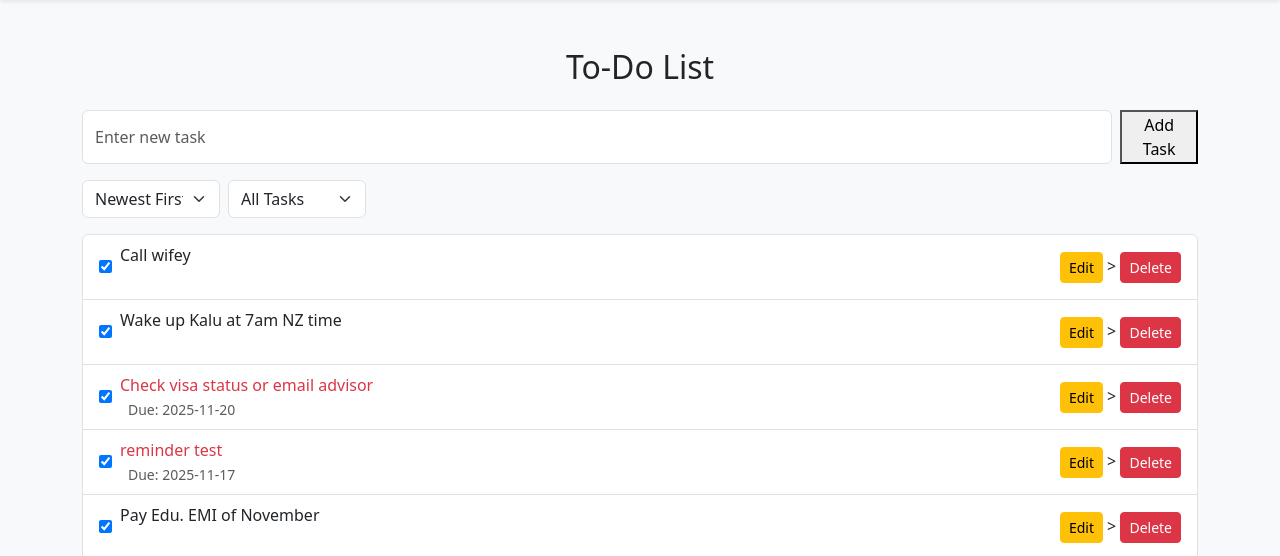
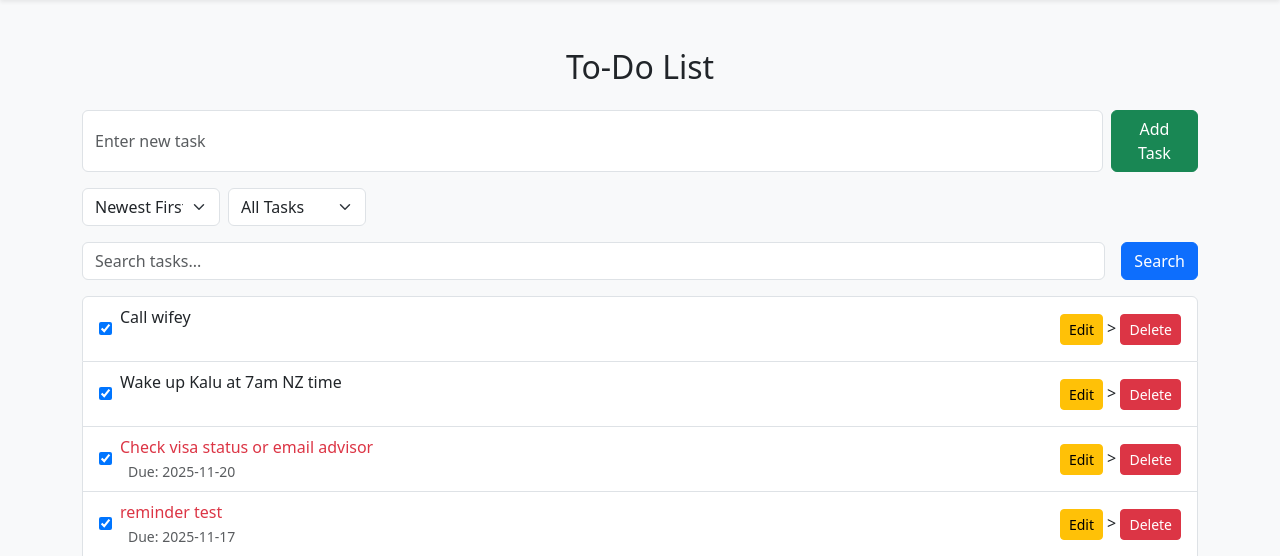
Before and after one commit to Aashish1023/todo-flask-app, a Flask app: page / in a window 1280 px wide. Shown: the part 56-612 px from the top of the page. Run offline with Flask 3, Linux system fonts and the light colour scheme; data comes from the database, SQL or seed files in the repository.

Commit message:
Enhance task form styling and add search functionality to task display

```diff
--- a/templates/index.html
+++ b/templates/index.html
@@ -5,7 +5,7 @@
 <!-- Add Task Form -->
  <form action="{{ url_for('add_task') }}" method="post" class="d-flex mb-3">
      <input type="text" name="task" placeholder="Enter new task" class="form-control me-2" required>
-     <button type="submit">Add Task</button>
+     <button type="submit" class=" btn btn-success">Add Task</button>
 </form>
 
 <div class="d-flex justify-content-between mb-3">
@@ -26,6 +26,11 @@
         </select>
     </form>
 </div>
+
+<form method="GET" action="{{ url_for('index') }}" class="d-flex mb-3">
+    <input type="text" name="search" class="form-control me-2" placeholder="Search tasks..." value="{{ request.args.get('search', '') }}">
+    <button class="btn btn-primary ms-2">Search</button>
+</form>
 
 <!-- Task List -->
  <ul class="list-group">
```
